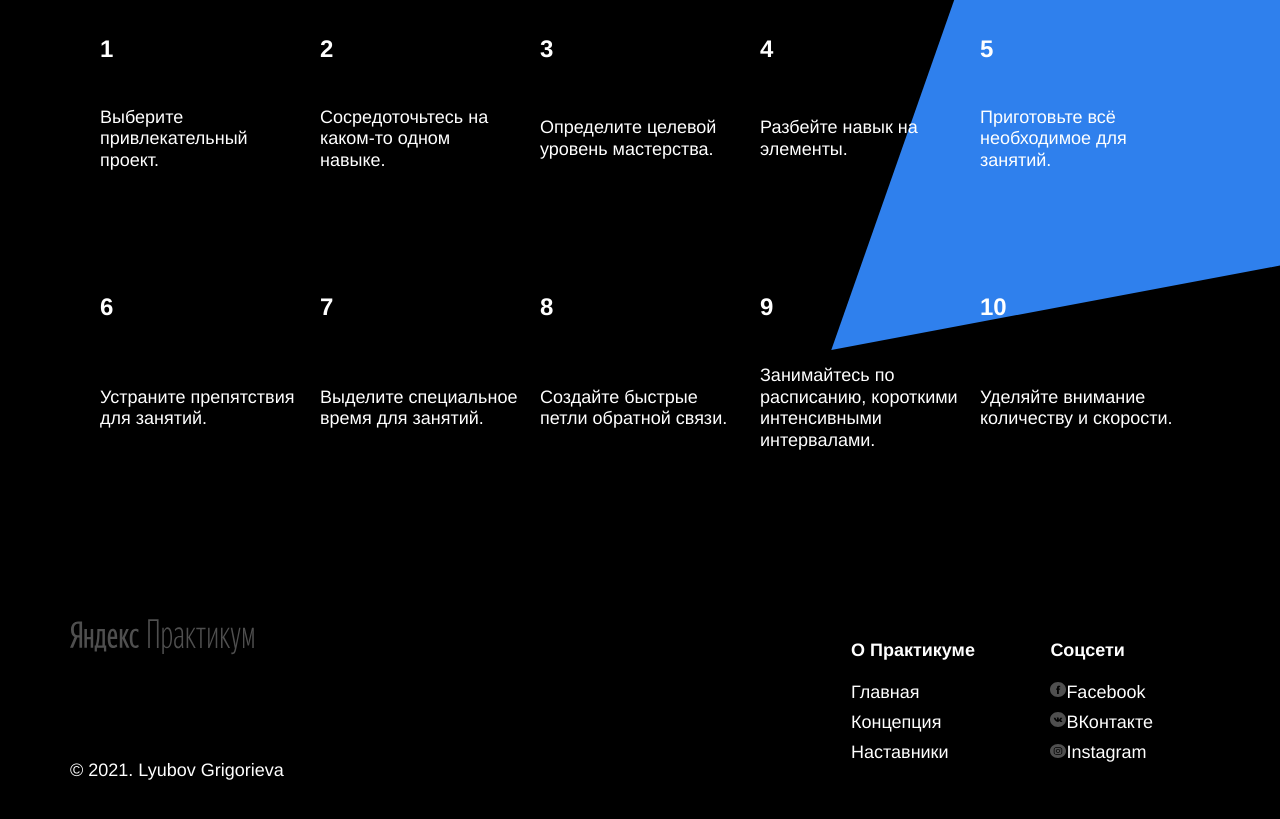
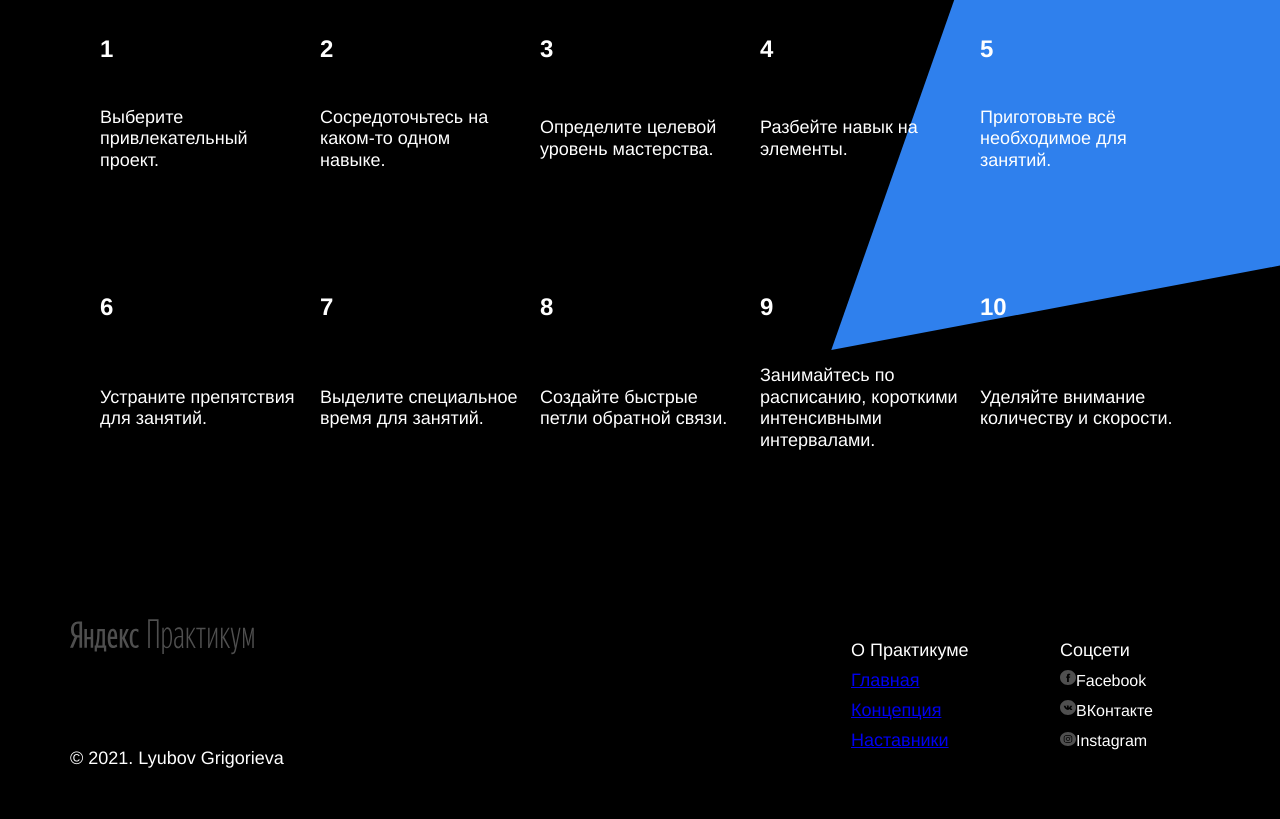
Before and after one commit to deergirl990/how-to-learn, a plain HTML site: page index.html in a window 1280 px wide. Shown: the part 3147-3966 px from the top of the page. Drawn offline with Linux system fonts and the light colour scheme.

Commit message:
5th attempt

```diff
--- a/index.html
+++ b/index.html
@@ -1,12 +1,13 @@
 <!DOCTYPE html>
 <html lang="ru">
   <head>
+    <title>Научиться учиться</title>
     <meta charset="UTF-8">
     <meta name="viewport" content="width=device-width, initial-scale=1.0">
     <link rel="stylesheet" href="../styles/normalize.css">
     <link rel="stylesheet" href="../styles/style.css">
   </head>
-  <body class="page">
+  <body>
     <header class="header flex">
      <img class="header__logo header__logo_place_1" src="./images/logo_place_header.svg" alt="logo">
      <h1 class="header__title">Научиться учиться</h1>
@@ -66,7 +67,7 @@
       </section>
       <section class="feynman">
         <div class="feynman__flex">
-          <h1 align="center" class="feynman__title">Метод Фейнмана</h1>
+          <h1 class="feynman__title">Метод Фейнмана</h1>
           <h2 class="feynman__subtitle">Выучить и не забыть.</h2>
           <a href="#" class="feynman__link">Подробнее</a>
           <img src="../images/feynman.png" class="feynman__background-image" alt="Фейнман">
@@ -130,20 +131,20 @@
           <div class="footer__column_content_info">
             <nav>
               <ul class="footer__column-link">
-                <h1 class="footer__column-heading">О Практикуме</h1>
-                <li href="#" class="footer__column-links">Главная</li>
-                <li href="#" class="footer__column-links">Концепция</li>
-                <li href="#" class="footer__column-links">Наставники</li>
+                <li class="footer__column-heading">О Практикуме</li>
+                <li><a href="#" class="footer__column-links">Главная</a></li>
+                <li><a href="#" class="footer__column-links">Концепция</a></li>
+                <li><a href="#" class="footer__column-links">Наставники</a></li>
               </ul>
             </nav>
           </div>
           <div class="footer__column_content_social">
             <nav>
               <ul class="footer__column-link">
-                <h1 class="footer__column-heading">Соцсети</h1>
-                <li href="#" class="footer__social-icon footer__column-links"><img src="../images/facebook_color_white.svg" alt="Facebook">Facebook</li>
-                <li href="#" class="footer__social-icon footer__column-links"><img src="../images/vk_color_white.svg" alt="Vkontakte">ВКонтакте</li>
-                <li href="#" class="footer__social-icon footer__column-links"><img src="../images/instagram_color_white.svg" alt="Instagram">Instagram</li>
+                <li class="footer__column-heading">Соцсети</li>
+                <li><a href="#" class="footer__social-icon footer__column-links"><img src="../images/facebook_color_white.svg" alt="Facebook"></a>Facebook</li>
+                <li><a href="#" class="footer__social-icon footer__column-links"><img src="../images/vk_color_white.svg" alt="Vkontakte"></a>ВКонтакте</li>
+                <li><a href="#" class="footer__social-icon footer__column-links"><img src="../images/instagram_color_white.svg" alt="Instagram"></a>Instagram</li>
               </ul>
             </nav>
           </div>
--- a/styles/style.css
+++ b/styles/style.css
@@ -1,4 +1,4 @@
-.page {
+body {
   min-width: 1100px;
   max-width: 1600px;
   font-family: 'Helvetica Neue', Arial, sans-serif;
@@ -167,6 +167,7 @@
   display: flex;
   justify-content: center;
   margin: 100px auto auto auto;
+  text-align: center;
   line-height: 1.15;
   font-size: 120px;
   font-style: bolder;
```
